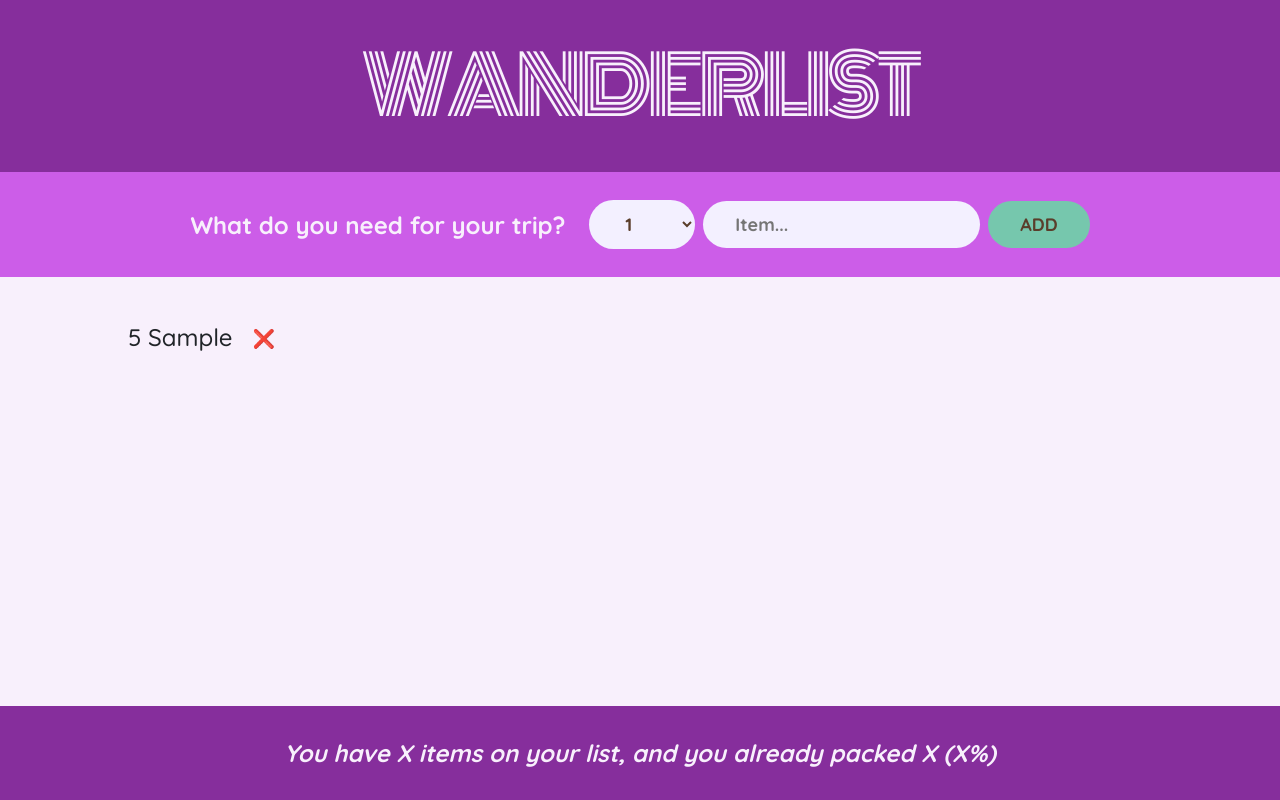
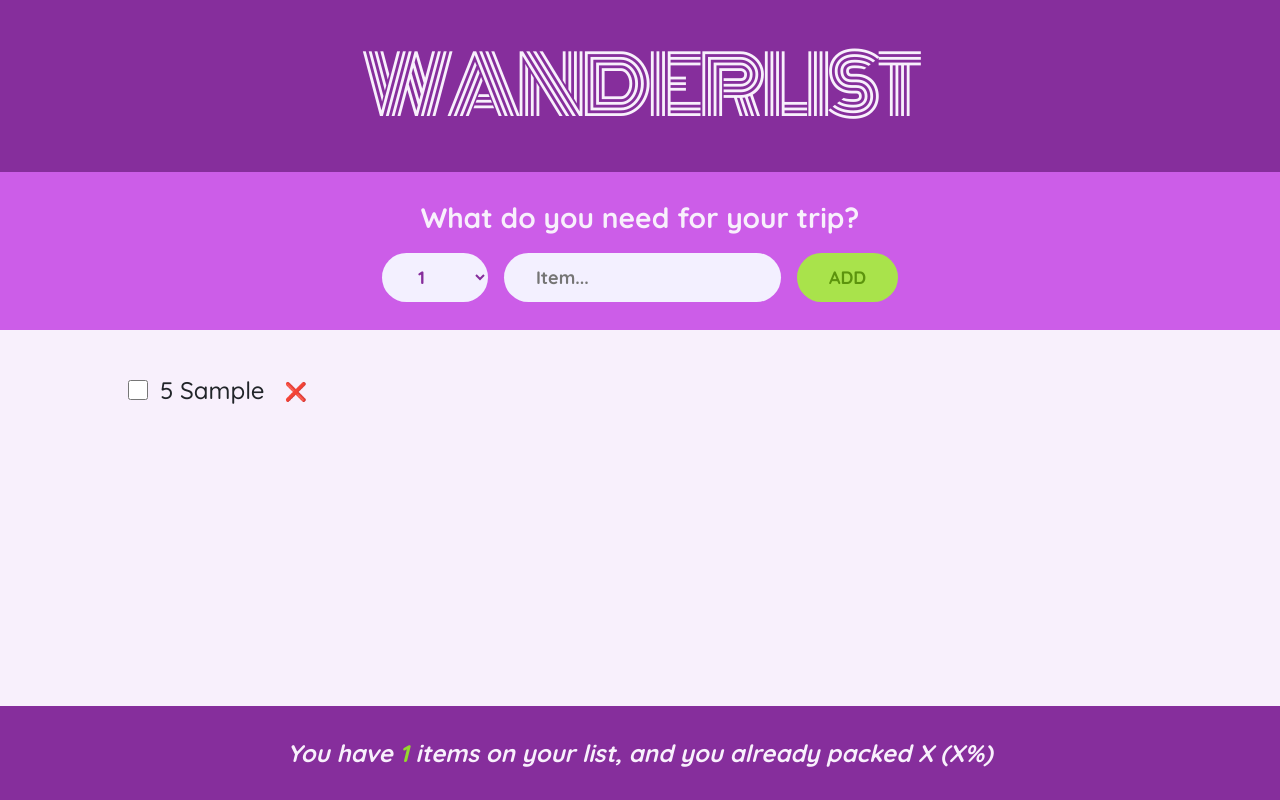
Before and after one commit to Neil-BryanCaoile/travel-list, a React (Create React App) app: page / in a window 1280 px wide. Both pictures are taken after typing "Sample" into the empty fields and a click on the button "ADD". Built offline with nearby package versions, Linux system fonts and the light colour scheme.

Commit message:
Added Checkbox for items

```diff
--- a/src/App.js
+++ b/src/App.js
@@ -8,12 +8,28 @@ export default function App() {
     setItems((items) => [...items, item]);
   }
 
+  function handleDeleteItem(id) {
+    setItems((items) => items.filter((item) => item.id !== id));
+  }
+
+  function handleToggleItem(id) {
+    setItems((items) =>
+      items.map((item) =>
+        item.id === id ? { ...item, packed: !item.packed } : item
+      )
+    );
+  }
+
   return (
     <div className="app">
       <Logo />
       <Form onAddItems={handleAddItems} />
-      <PackingList items={items} />
-      <Stats />
+      <PackingList
+        items={items}
+        onDeleteItem={handleDeleteItem}
+        onToggleItem={handleToggleItem}
+      />
+      <Stats items={items} />
     </div>
   );
 }
@@ -51,6 +67,7 @@ function Form({ onAddItems }) {
     <form className="add-form" onSubmit={handleSubmit}>
       <h3>What do you need for your trip?</h3>
       {/* e.target.value will always return a string -> need numbers  */}
+      <div className="form-items">
         <select
           value={quantity}
           onChange={(e) => setQuantity(Number(e.target.value))}
@@ -62,7 +79,6 @@ function Form({ onAddItems }) {
             </option>
           ))}
         </select>
-
         {/* This is the input where you can add item */}
         <input
           type="text"
@@ -72,37 +88,52 @@ function Form({ onAddItems }) {
           onChange={(e) => setDescription(e.target.value)}
         />
         <button>Add</button>
+      </div>
     </form>
   );
 }
 
-function PackingList({ items }) {
+function PackingList({ items, onDeleteItem, onToggleItem }) {
   return (
     <div className="list">
       <ul>
         {items.map((item) => (
-          <Item item={item} key={item.id} />
+          <Item
+            item={item}
+            onDeleteItem={onDeleteItem}
+            onToggleItem={onToggleItem}
+            key={item.id}
+          />
         ))}
       </ul>
     </div>
   );
 }
 
-function Item({ item }) {
+function Item({ item, onDeleteItem, onToggleItem }) {
   return (
     <li>
+      <input
+        type="checkbox"
+        value={item.packed}
+        onChange={() => onToggleItem(item.id)}
+      />
       <span style={item.packed ? { textDecoration: "line-through" } : {}}>
         {item.quantity} {item.description}
       </span>
-      <button>❌</button>
+      <button onClick={() => onDeleteItem(item.id)}>❌</button>
     </li>
   );
 }
 
-function Stats() {
+function Stats({ items }) {
+  const numItems = items.length;
   return (
     <footer className="stats">
-      <em>You have X items on your list, and you already packed X (X%)</em>
+      <em>
+        You have <b className={numItems > 0 ? "numItems" : ""}>{numItems}</b>{" "}
+        items on your list, and you already packed X (X%)
+      </em>
     </footer>
   );
 }
--- a/src/index.css
+++ b/src/index.css
@@ -20,7 +20,7 @@ html {
 body {
   font-size: 2.4rem;
   font-family: sans-serif;
-  color: #212529;
+  color: #862e9c;
   font-family: "Quicksand";
   font-weight: 500;
 }
@@ -49,22 +49,16 @@ h1 {
   background-color: #cc5de8;
   padding: 2.8rem 0;
   color: #f8f0fc;
-  display: flex;
-  align-items: center;
-  justify-content: center;
-  gap: 0.8rem;
-}
-
-h3 {
-  margin-right: 1.6rem;
-  font-size: 2.4rem;
+  /* display: flex; */
+  text-align: center;
 }
 
 button,
 select,
 input {
   background-color: #f3f0ff;
-  color: #5a3e2b;
+  /* color: #5a3e2b; */
+  color: #862e9c;
   font-family: inherit;
   border: none;
   border-radius: 10rem;
@@ -75,8 +69,13 @@ input {
 }
 
 .add-form button {
+  color: #5c940d;
   text-transform: uppercase;
-  background-color: #76c7ad;
+  background-color: #a9e34b;
+}
+
+.add-form button:hover {
+  background-color: #94d82d;
 }
 
 .list {
@@ -140,3 +139,14 @@ input[type="checkbox"] {
   font-weight: 700;
   padding: 3.2rem 0;
 }
+
+.form-items {
+  display: flex;
+  justify-content: center;
+  gap: 1.6rem;
+  margin-top: 1.8rem;
+  flex-wrap: wrap;
+}
+.numItems {
+  color: #94d82d;
+}
```
Lines whose indentation alone changed are shown as unchanged.
